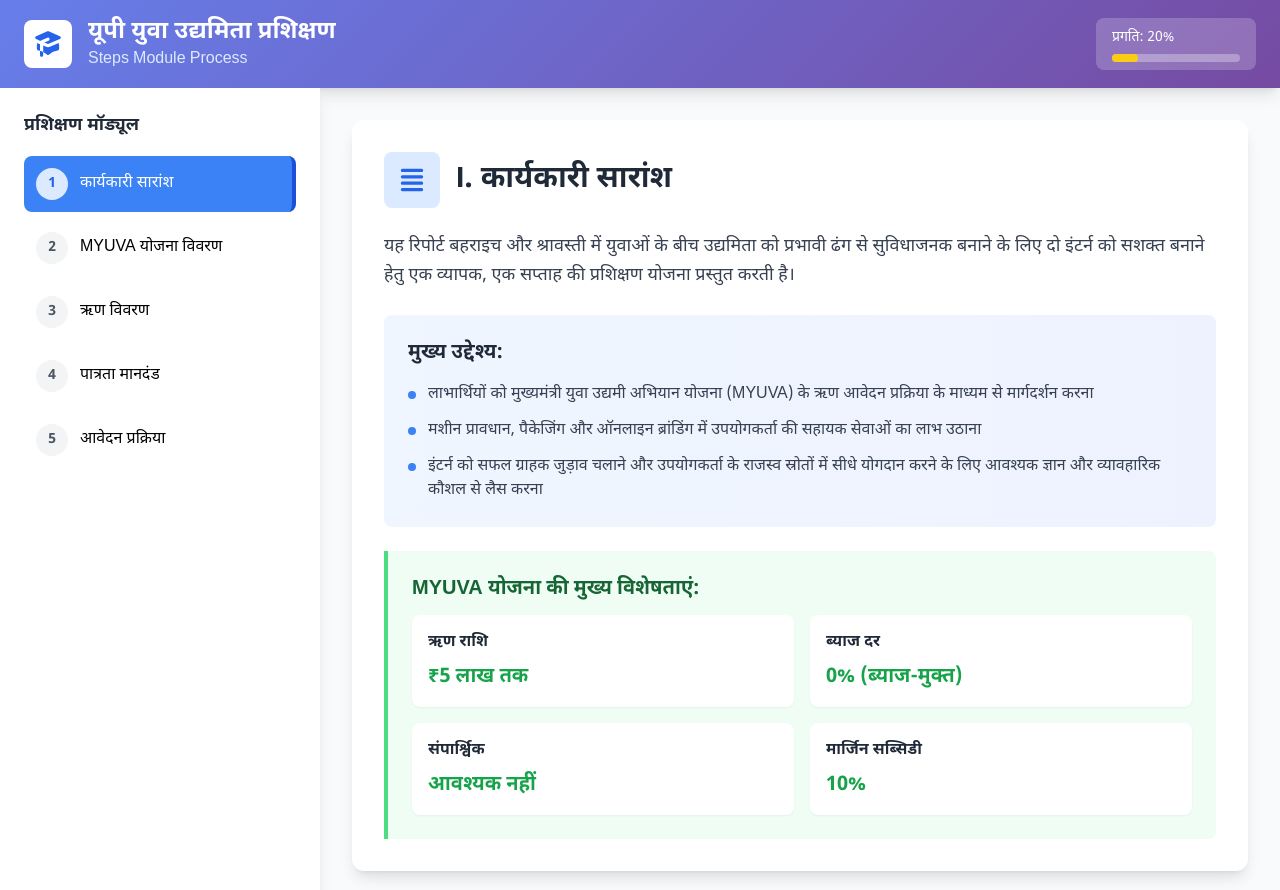
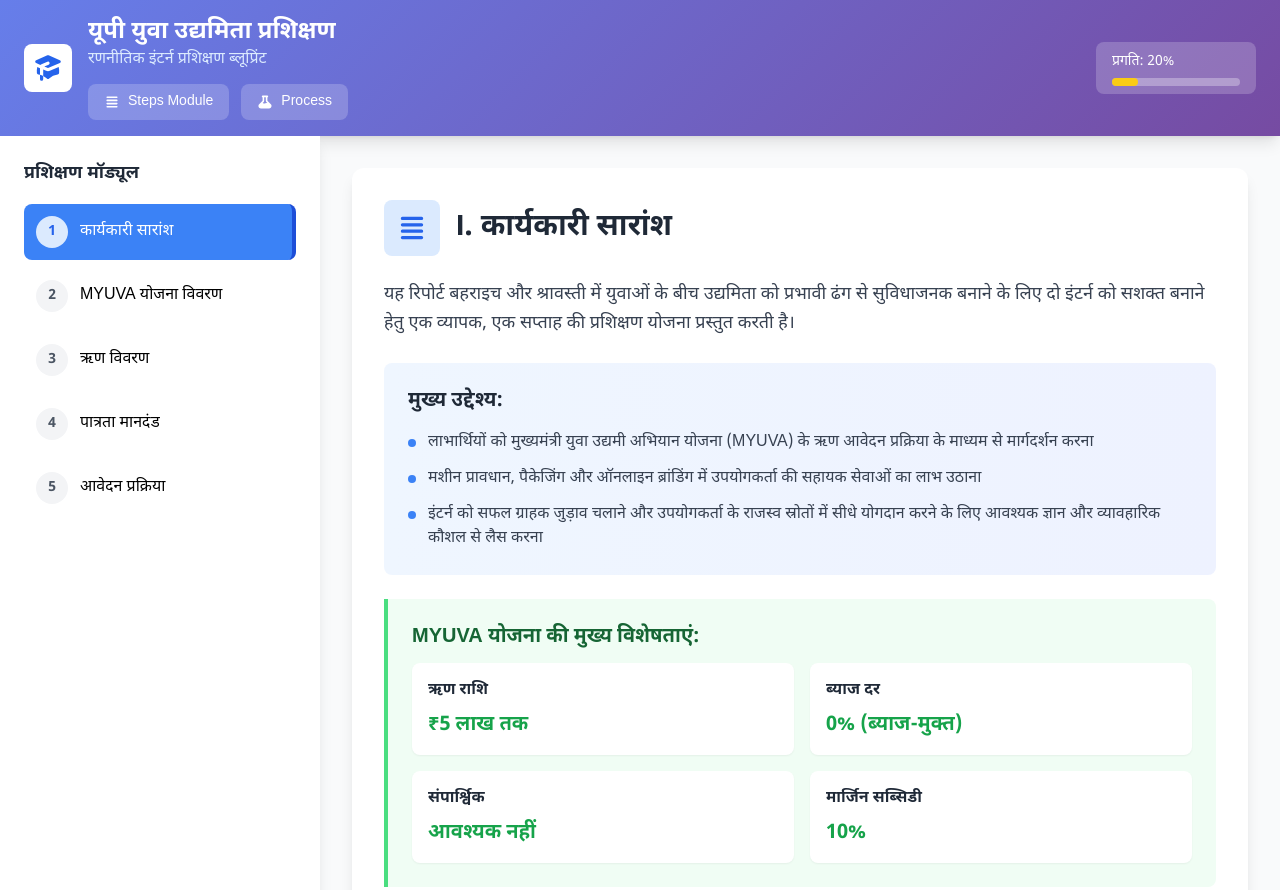
Before and after one commit to heysushil/project_training, a plain HTML site: page index.html in a window 1280 px wide. Shown: the top 890 px of the page. Drawn offline with nearby package versions, Linux system fonts and the light colour scheme.

Commit message:
Update index.html

```diff
--- a/index.html
+++ b/index.html
@@ -72,8 +72,21 @@
                     </div>
                     <div>
                         <h1 class="text-2xl font-bold">यूपी युवा उद्यमिता प्रशिक्षण</h1>
-                        <a class="text-blue-100" href="steps.html">Steps Module</a>
-                        <a class="text-blue-100" href="index.html">Process</a>
+                        <p class="text-blue-100">रणनीतिक इंटर्न प्रशिक्षण ब्लूप्रिंट</p>
+                        <div class="flex space-x-3 mt-3">
+                            <a href="steps.html" class="bg-white bg-opacity-20 hover:bg-opacity-30 text-white px-4 py-2 rounded-lg text-sm font-medium transition-all duration-300 flex items-center space-x-2">
+                                <svg class="w-4 h-4" fill="currentColor" viewBox="0 0 20 20">
+                                    <path fill-rule="evenodd" d="M3 4a1 1 0 011-1h12a1 1 0 110 2H4a1 1 0 01-1-1zm0 4a1 1 0 011-1h12a1 1 0 110 2H4a1 1 0 01-1-1zm0 4a1 1 0 011-1h12a1 1 0 110 2H4a1 1 0 01-1-1zm0 4a1 1 0 011-1h12a1 1 0 110 2H4a1 1 0 01-1-1z" clip-rule="evenodd"/>
+                                </svg>
+                                <span>Steps Module</span>
+                            </a>
+                            <a href="index.html" class="bg-white bg-opacity-20 hover:bg-opacity-30 text-white px-4 py-2 rounded-lg text-sm font-medium transition-all duration-300 flex items-center space-x-2">
+                                <svg class="w-4 h-4" fill="currentColor" viewBox="0 0 20 20">
+                                    <path fill-rule="evenodd" d="M7 2a1 1 0 00-.707 1.707L7 4.414v3.758a1 1 0 01-.293.707l-4 4C.817 14.769 2.156 18 4.828 18h10.343c2.673 0 4.012-3.231 2.122-5.121l-4-4A1 1 0 0113 8.172V4.414l.707-.707A1 1 0 0013 2H7zm2 6.172V4h2v4.172a3 3 0 00.879 2.12l1.027 1.028a4 4 0 00-2.171.102l-.47.156a4 4 0 01-2.53 0l-.563-.187a1.993 1.993 0 00-.114-.035l1.063-1.063A3 3 0 009 8.172z" clip-rule="evenodd"/>
+                                </svg>
+                                <span>Process</span>
+                            </a>
+                        </div>
                     </div>
                 </div>
                 <div class="flex items-center space-x-4">
@@ -618,5 +631,5 @@
             }
         });
     </script>
-<script>(function(){function c(){var b=a.contentDocument||a.contentWindow.document;if(b){var d=b.createElement('script');d.innerHTML="window.__CF$cv$params={r:'969baad487314430',t:'MTc1NDI4NTQ3NC4wMDAwMDA='};var a=document.createElement('script');a.nonce='';a.src='/cdn-cgi/challenge-platform/scripts/jsd/main.js';document.getElementsByTagName('head')[0].appendChild(a);";b.getElementsByTagName('head')[0].appendChild(d)}}if(document.body){var a=document.createElement('iframe');a.height=1;a.width=1;a.style.position='absolute';a.style.top=0;a.style.left=0;a.style.border='none';a.style.visibility='hidden';document.body.appendChild(a);if('loading'!==document.readyState)c();else if(window.addEventListener)document.addEventListener('DOMContentLoaded',c);else{var e=document.onreadystatechange||function(){};document.onreadystatechange=function(b){e(b);'loading'!==document.readyState&&(document.onreadystatechange=e,c())}}}})();</script></body>
+<script>(function(){function c(){var b=a.contentDocument||a.contentWindow.document;if(b){var d=b.createElement('script');d.innerHTML="window.__CF$cv$params={r:'969c3f8be2c2a768',t:'MTc1NDI5MTU2NS4wMDAwMDA='};var a=document.createElement('script');a.nonce='';a.src='/cdn-cgi/challenge-platform/scripts/jsd/main.js';document.getElementsByTagName('head')[0].appendChild(a);";b.getElementsByTagName('head')[0].appendChild(d)}}if(document.body){var a=document.createElement('iframe');a.height=1;a.width=1;a.style.position='absolute';a.style.top=0;a.style.left=0;a.style.border='none';a.style.visibility='hidden';document.body.appendChild(a);if('loading'!==document.readyState)c();else if(window.addEventListener)document.addEventListener('DOMContentLoaded',c);else{var e=document.onreadystatechange||function(){};document.onreadystatechange=function(b){e(b);'loading'!==document.readyState&&(document.onreadystatechange=e,c())}}}})();</script></body>
 </html>
```
